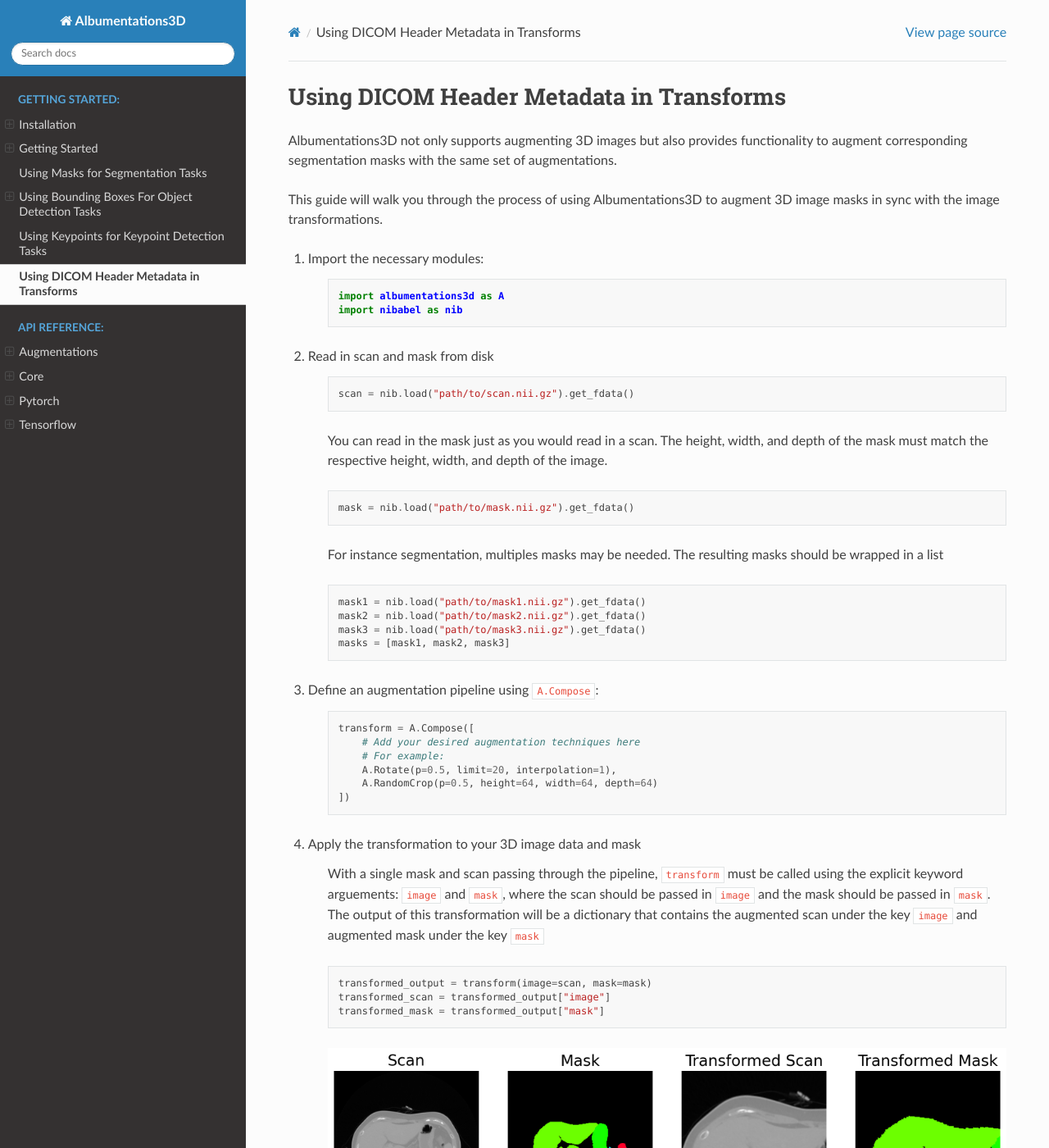
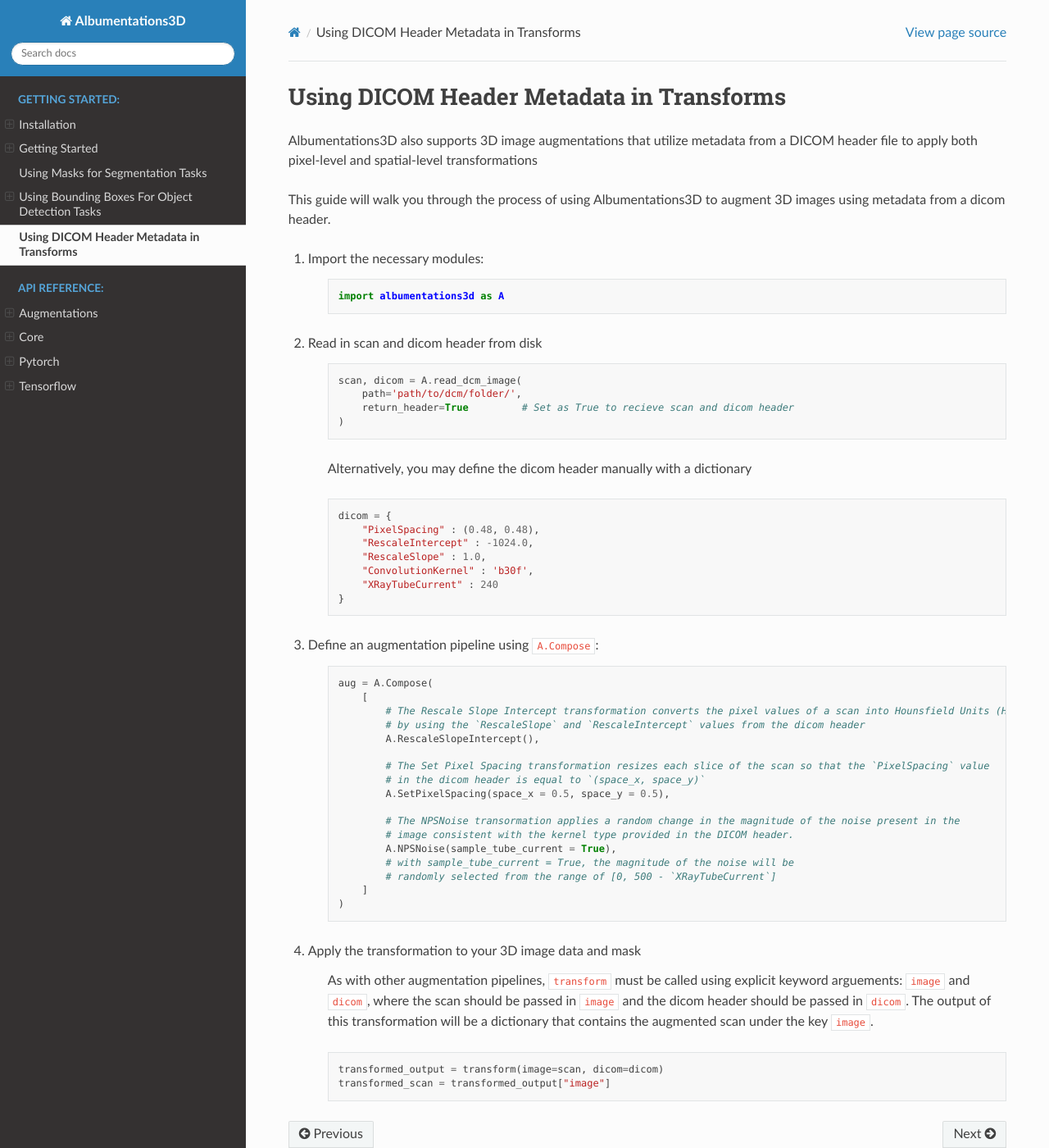
Before and after one commit to DIDSR/DICaugment, a Sphinx documentation site: the page built from docs/source/dicom_augmentation.rst, in a window 1280 px wide and 1400 px high. Shown: the whole window at 82% size. Built offline with Sphinx 7.4.7 and the Read the Docs theme 2.0.0, drawn with Linux system fonts in a browser that asks for light colours; some of the changed text lies outside the part shown.

Commit message:
bug fix and dicom rtd wip

```diff
--- a/docs/source/bbox_augmentation.rst
+++ b/docs/source/bbox_augmentation.rst
@@ -98,7 +98,7 @@
 Class Labels for Bounding Boxes
 ~~~~~~~~~~~~~~~~~~~~~~~~~~~~~~~~
 
-Most bounding box annotations have associated classes or labels. There are two primary ways to incorporate labels into the pipeline.
+Most bounding box annotations have associated classes or labels. In Albumentations3D, labels are required for bounding boxes. There are two primary ways to incorporate labels into the pipeline.
 
 Internal Labels
 """""""""""""""""""
--- a/docs/source/dicom_augmentation.rst
+++ b/docs/source/dicom_augmentation.rst
@@ -1,9 +1,9 @@
 Using DICOM Header Metadata in Transforms
 =================================================
 
-Albumentations3D not only supports augmenting 3D images but also provides functionality to augment corresponding segmentation masks with the same set of augmentations.
+Albumentations3D also supports 3D image augmentations that utilize metadata from a DICOM header file to apply both pixel-level and spatial-level transformations
 
-This guide will walk you through the process of using Albumentations3D to augment 3D image masks in sync with the image transformations.
+This guide will walk you through the process of using Albumentations3D to augment 3D images using metadata from a dicom header.
 
 
 1. Import the necessary modules:
@@ -11,63 +11,57 @@
     .. code-block:: python
 
         import albumentations3d as A
-        import nibabel as nib
 
-
-2. Read in scan and mask from disk
+2. Read in scan and dicom header from disk
 
     .. code-block:: python
 
-        scan = nib.load("path/to/scan.nii.gz").get_fdata()
+        scan, dicom = A.read_dcm_image(
+            path='path/to/dcm/folder/',
+            return_header=True         # Set as True to recieve scan and dicom header
+        )
 
 
-    You can read in the mask just as you would read in a scan. The height, width, and depth of the mask must match the respective height, width, and depth of the image.
+    Alternatively, you may define the dicom header manually with a dictionary
 
     .. code-block:: python
 
-        mask = nib.load("path/to/mask.nii.gz").get_fdata()
-
-    For instance segmentation, multiples masks may be needed. The resulting masks should be wrapped in a list
-
-    .. code-block:: python
-
-        mask1 = nib.load("path/to/mask1.nii.gz").get_fdata()
-        mask2 = nib.load("path/to/mask2.nii.gz").get_fdata()
-        mask3 = nib.load("path/to/mask3.nii.gz").get_fdata()
-        masks = [mask1, mask2, mask3]
+        dicom = {
+            "PixelSpacing" : (0.48, 0.48),
+            "RescaleIntercept" : -1024.0,
+            "RescaleSlope" : 1.0,
+            "ConvolutionKernel" : 'b30f',
+            "XRayTubeCurrent" : 240
+        }
 
 
 3. Define an augmentation pipeline using ``A.Compose``:
 
     .. code-block:: python
 
-        transform = A.Compose([
-            # Add your desired augmentation techniques here
-            # For example:
-            A.Rotate(p=0.5, limit=20, interpolation=1),
-            A.RandomCrop(p=0.5, height=64, width=64, depth=64)
-        ])
+        aug = A.Compose(
+            [
+                # The Rescale Slope Intercept transformation converts the pixel values of a scan into Hounsfield Units (HU)
+                # by using the `RescaleSlope` and `RescaleIntercept` values from the dicom header
+                A.RescaleSlopeIntercept(),
 
+                # The Set Pixel Spacing transformation resizes each slice of the scan so that the `PixelSpacing` value
+                # in the dicom header is equal to `(space_x, space_y)`
+                A.SetPixelSpacing(space_x = 0.5, space_y = 0.5),
+
+                # The NPSNoise transormation applies a random change in the magnitude of the noise present in the
+                # image consistent with the kernel type provided in the DICOM header.
+                A.NPSNoise(sample_tube_current = True),
+                # with sample_tube_current = True, the magnitude of the noise will be
+                # randomly selected from the range of [0, 500 - `XRayTubeCurrent`]
+            ]
+        )
 
 4. Apply the transformation to your 3D image data and mask
 
-    With a single mask and scan passing through the pipeline, ``transform`` must be called using the explicit keyword arguements: ``image`` and ``mask``, where the scan should be passed in ``image`` and the mask should be passed in ``mask``. The output of this transformation will be a dictionary that contains the augmented scan under the key ``image`` and augmented mask under the key ``mask``
+    As with other augmentation pipelines, ``transform`` must be called using explicit keyword arguements: ``image`` and ``dicom``, where the scan should be passed in ``image`` and the dicom header should be passed in ``dicom``. The output of this transformation will be a dictionary that contains the augmented scan under the key ``image``.
 
     .. code-block:: python
 
-        transformed_output = transform(image=scan, mask=mask)
+        transformed_output = transform(image=scan, dicom=dicom)
         transformed_scan = transformed_output["image"]
-        transformed_mask = transformed_output["mask"]
-
-
-    .. image:: /_static/SegmentationExample.png
-        :width: 1200px
-
-
-    If there is more than one mask that are associated with a single scan, you should use the ``masks`` argument instead of ``mask`` where ``masks`` is a list of of individual masks.
-
-    .. code-block:: python
-
-        transformed_output = transform(image=scan, masks=masks)
-        transformed_image = transformed_output['image']
-        transformed_masks = transformed_output['masks']
--- a/docs/source/index.rst
+++ b/docs/source/index.rst
@@ -36,7 +36,6 @@
    getting.started
    mask_augmentation
    bbox_augmentation
-   keypoint_augmentation
    dicom_augmentation
 
 
```
Also changed, not shown: albumentations3d/__init__.py (+14 -0 lines), setup.py (+4 -4 lines), 9 other files.
